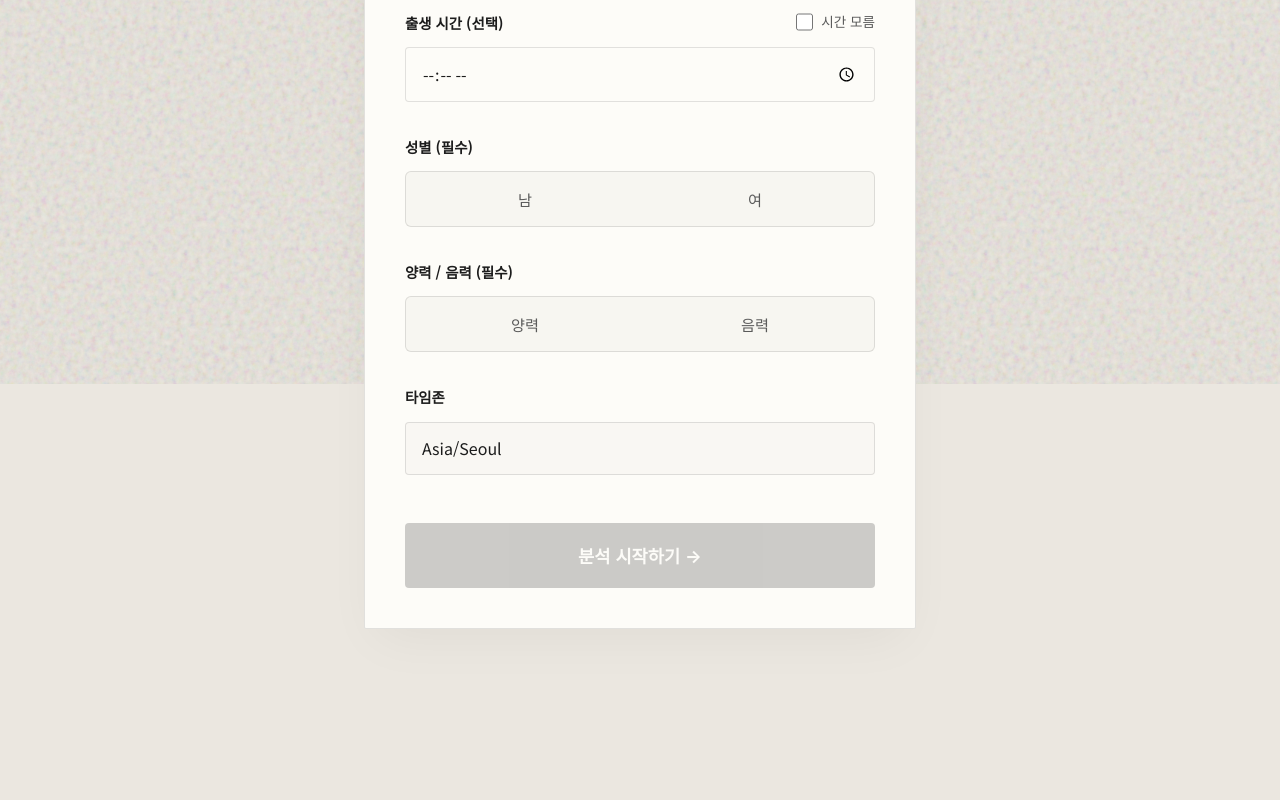
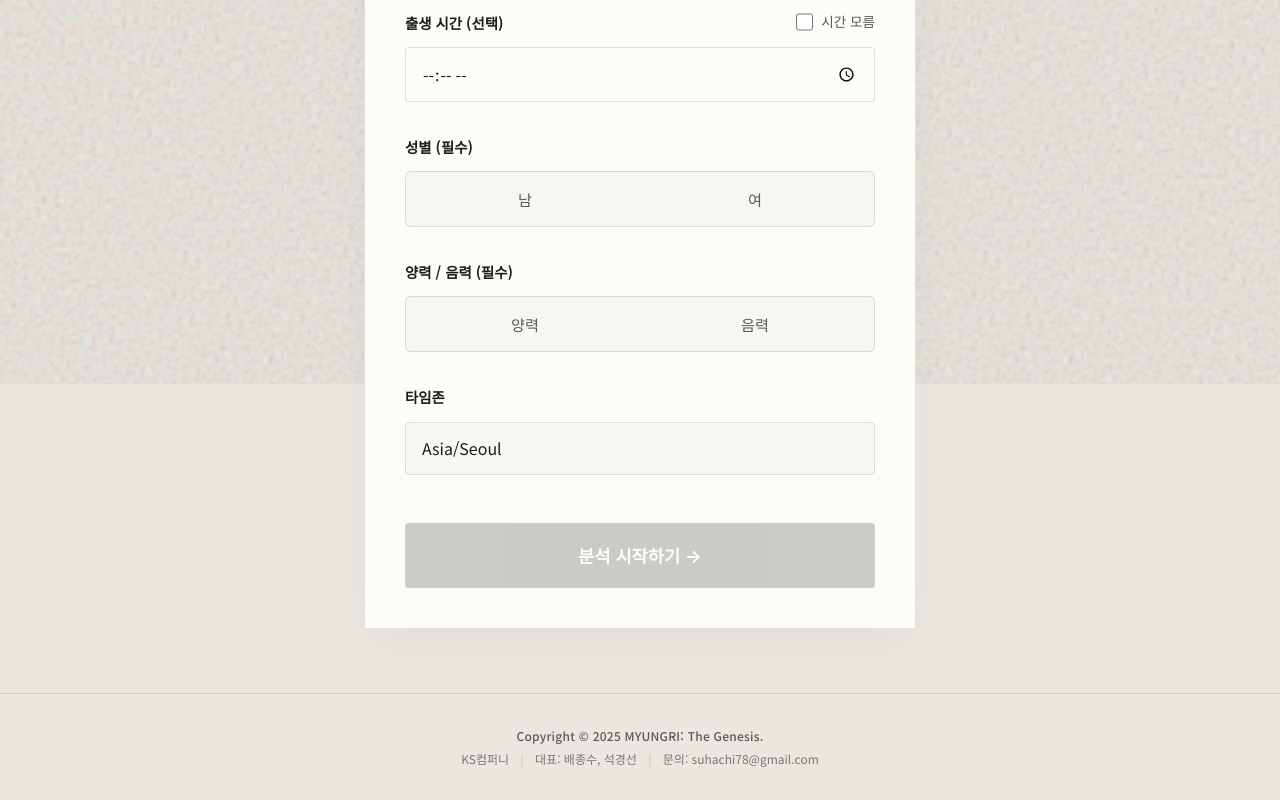
Before and after one commit to suhachi/MYUNGRI-_The-Genesis, a React (Vite) app: page /start in a window 1280 px wide. Shown: the part 416-1216 px from the top of the page. Before the commit the page ends 1109 px from the top, so only its background shows below. Built offline with nearby package versions, Linux system fonts and the light colour scheme; no server answers.

Commit message:
feat(brand): apply KS Company information and standardize Footer layout

```diff
--- a/index.html
+++ b/index.html
@@ -8,6 +8,8 @@
 
   <!-- SEO & Metadata [Strategist Protocol] -->
   <title>MYUNGRI: The Genesis</title>
+  <meta name="author" content="KS Company" />
+  <meta name="copyright" content="KS Company" />
   <meta name="description" content="데이터 기반의 현대적 명리 전략 분석 솔루션" />
 
   <!-- OpenGraph / Facebook -->
--- a/package.json
+++ b/package.json
@@ -1,5 +1,6 @@
 {
   "name": "myungri-the-genesis",
+  "author": "KS Company <suhachi78@gmail.com>",
   "private": true,
   "version": "0.0.0",
   "type": "module",
--- a/src/App.tsx
+++ b/src/App.tsx
@@ -8,6 +8,7 @@ import { Start } from './pages/Start';
 import { Processing } from './pages/Processing';
 import { Report } from './pages/Report';
 import styles from './App.module.css';
+import { Footer } from './components/layout/Footer';
 
 function App() {
   const [showHome, setShowHome] = useState(false);
@@ -43,6 +44,7 @@ function App() {
         <Route path="/report" element={<Report />} />
         <Route path="/report/:reportId" element={<Report />} />
       </Routes>
+      <Footer />
     </PaperBackground>
   );
 }
--- /dev/null
+++ b/src/components/layout/Footer.module.css
@@ -0,0 +1,38 @@
+.footer {
+    padding: 2rem 0;
+    border-top: 1px solid var(--line);
+    margin-top: auto;
+    text-align: center;
+    font-family: var(--font-sans);
+    background: var(--bg);
+    color: var(--muted);
+    font-size: 0.75rem;
+    line-height: 1.6;
+}
+
+.container {
+    max-width: var(--container-width);
+    margin: 0 auto;
+    padding: 0 var(--space-md);
+}
+
+.copyright {
+    font-weight: 500;
+    letter-spacing: 0.02em;
+    margin-bottom: 0.25rem;
+}
+
+.companyInfo {
+    opacity: 0.8;
+}
+
+.divider {
+    margin: 0 0.5rem;
+    opacity: 0.3;
+}
+
+@media (max-width: 480px) {
+    .footer {
+        padding: 1.5rem 0;
+    }
+}
--- /dev/null
+++ b/src/components/layout/Footer.tsx
@@ -0,0 +1,17 @@
+import React from 'react';
+import styles from './Footer.module.css';
+
+export const Footer: React.FC = () => {
+    return (
+        <footer className={styles.footer}>
+            <div className={styles.container}>
+                <div className={styles.copyright}>
+                    Copyright © 2025 MYUNGRI: The Genesis.
+                </div>
+                <div className={styles.companyInfo}>
+                    KS컴퍼니 <span className={styles.divider}>|</span> 대표: 배종수, 석경선 <span className={styles.divider}>|</span> 문의: suhachi78@gmail.com
+                </div>
+            </div>
+        </footer>
+    );
+};
```
